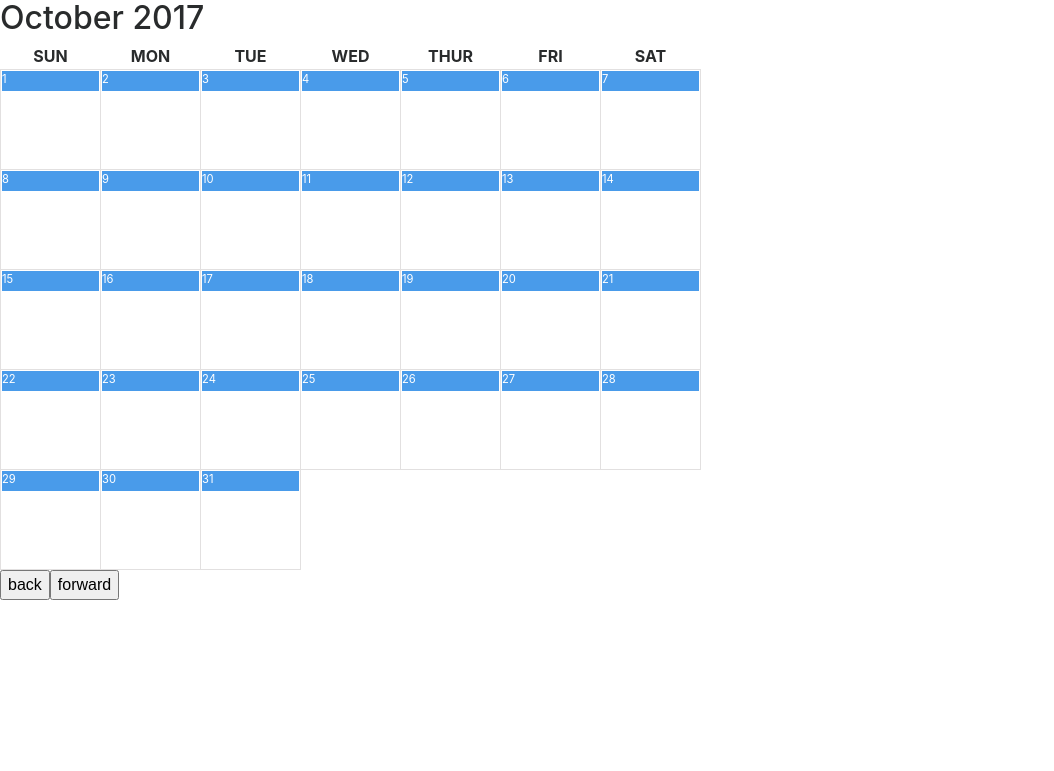
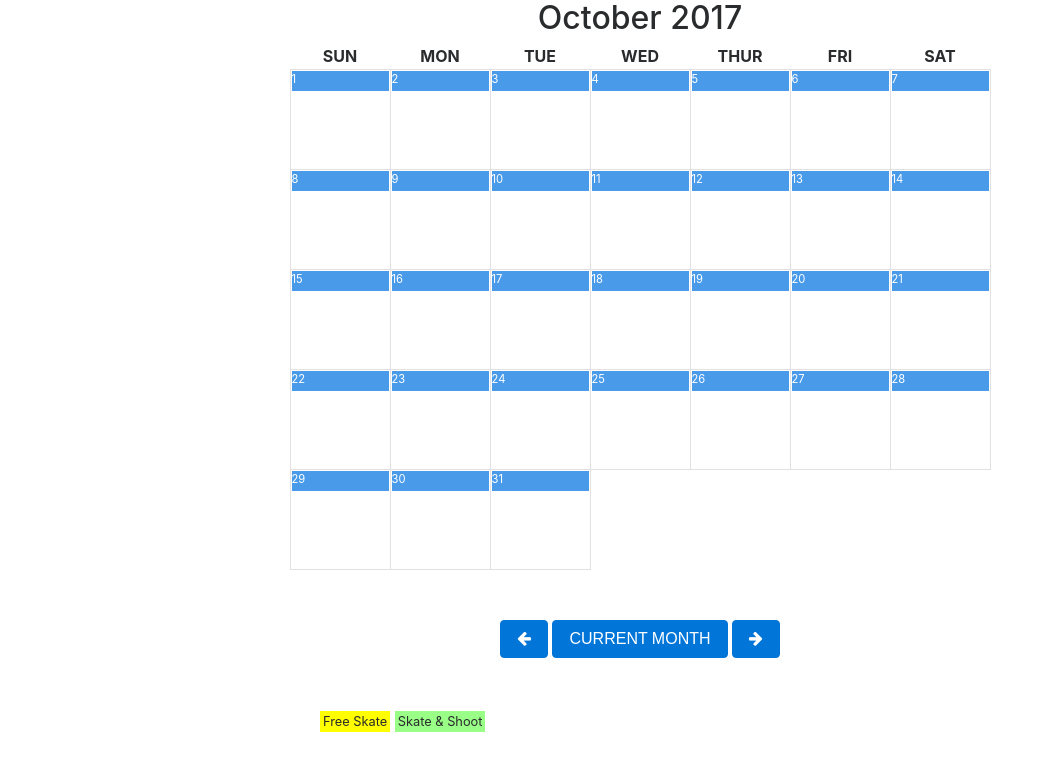
Before and after one commit to Tennyx/rinklink, a Django app: page /rink-calendar/ in a window 1280 px wide. Shown: the top 771 px of the page, without its empty margins (0-1054 px from the left). Run offline with Django 3.2, Linux system fonts and the light colour scheme; data comes from the database, SQL or seed files in the repository; parts of the project's set-up code (start-up, migrations or seed data) failed here and were passed over; some libraries are stand-ins or nearby versions.

Commit message:
beginning stages of drag and drop.

```diff
--- a/rink_calendar/static/css/main.css
+++ b/rink_calendar/static/css/main.css
@@ -1,3 +1,8 @@
+table {
+	margin-left: auto;
+	margin-right: auto;
+}
+
 .cellShell {
 	height: 100px;
 	width: 100px;
@@ -14,5 +19,16 @@
 
 .cellData {
 	height: 20%;
-	font-size: 70%;
+	font-size: 80%;
 }
+
+#btnDiv {
+	margin-top: 50px
+}
+
+#eventDiv {
+	width: 50%;
+	margin-top: 50px;
+	margin-left: auto;
+	margin-right: auto;
+}
--- a/rink_calendar/static/js/rinkCalendar.js
+++ b/rink_calendar/static/js/rinkCalendar.js
@@ -1,6 +1,23 @@
 
 let monthVar = 0;
 let monthHeader = moment().startOf('month').add(monthVar, "month").format("MMMM YYYY");
+
+function allowDrop(ev) {
+    ev.preventDefault();
+}
+
+function drag(ev) {
+    ev.dataTransfer.setData("text", ev.target.id);
+}
+
+function drop(ev) {
+    ev.preventDefault();
+    let data = ev.dataTransfer.getData("text");
+    let nodeCopy = document.getElementById(data).cloneNode(true);
+  	nodeCopy.id = "newId";
+  	ev.target.appendChild(nodeCopy);
+}
+
 
 function createCal(date){
 	let monthStart = moment(date).startOf('month').weekday();
@@ -19,7 +36,7 @@
 		}
 		else{
 			firstWeek.push(
-				'<td class="cellShell">\
+				'<td class="cellShell" ondrop="drop(event)" ondragover="allowDrop(event)">\
 					<div class="dateNum" id=' + firstDays + '>' + firstDays +'</div>\
 				</td>'
 			);
@@ -36,7 +53,7 @@
 		let daysInWeek = [];
 		for(i=0;i<7;i++){
 			daysInWeek.push(
-				'<td class="cellShell">\
+				'<td class="cellShell" ondrop="drop(event)" ondragover="allowDrop(event)">\
 					<div class="dateNum" id=' + day + '>' + day +'</div>\
 				</td>'
 			);
@@ -75,6 +92,12 @@
 		createCal(monthHeader);
    	});
 
+   	$('#currentMonth').click(function(){
+   		monthVar = 0;
+   		monthHeader = moment().startOf('month').add(monthVar, "month").format("MMMM YYYY");
+		createCal(monthHeader);
+   	});
+
    	$('#back').click(function(){
    		monthVar -= 1;
    		monthHeader = moment().startOf('month').add(monthVar, "month").format("MMMM YYYY");
--- a/rink_calendar/templates/rink_calendar/rink-calendar.html
+++ b/rink_calendar/templates/rink_calendar/rink-calendar.html
@@ -15,7 +15,7 @@
 
 <body>
 <!-- {% autoescape off %}{{ data.calendar }}{% endautoescape %} -->
-<h2 id="month-header"></h2>
+<h2 class="text-center" id="month-header"></h2>
 <table id="rinkCal">
 	<tr>
 		<th>SUN</th>
@@ -29,9 +29,18 @@
 
 
 </table>
-<button id="back">back</button><button id="fwd">forward</button>
-<table id="test"></table>
 
+<div id="btnDiv" class="text-center">
+	<button id="back" class="btn btn-primary"><i class="fa fa-arrow-left" aria-hidden="true"></i></button>
+	<button id="currentMonth" class="btn btn-primary">CURRENT MONTH</button>
+	<button id="fwd" class="btn btn-primary"><i class="fa fa-arrow-right" aria-hidden="true"></i></button>
+</div>
+
+
+<div id="eventDiv">
+	<div id="drag1" class="cellData" draggable="true" ondragstart="drag(event)" style="padding:3px;display:inline;background:#ffff00">Free Skate</div>
+	<div id="drag2" class="cellData" draggable="true" ondragstart="drag(event)" style="padding:3px;display:inline;background:#99ff87">Skate & Shoot</div>
+</div>
 
 
 
```
